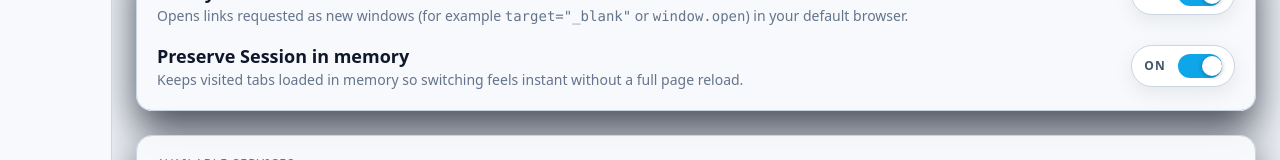
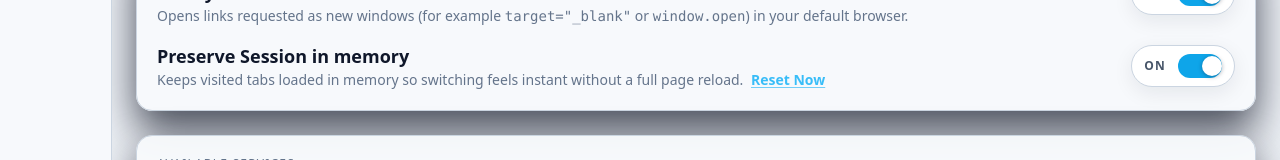
Before and after one commit to regularsteven/chappy, a Vue app: page / in a window 1280 px wide. Both pictures are taken after a click on the button "Configure". Shown: the part 224-384 px from the top of the page. Built offline with nearby package versions, Linux system fonts and the light colour scheme.

Commit message:
Keep provider sessions alive across Chappy tab and add reset link

```diff
--- a/src/renderer/App.vue
+++ b/src/renderer/App.vue
@@ -120,7 +120,7 @@
       </header>
 
       <section id="workspace-content" class="workspace-content relative flex flex-1 flex-col overflow-hidden">
-        <div v-if="activeTab.isChappy" id="chappy-tab-view" class="chappy-tab-view flex-1 overflow-y-auto p-6">
+        <div v-show="activeTab.isChappy" id="chappy-tab-view" class="chappy-tab-view flex-1 overflow-y-auto p-6">
           <div id="chappy-subtab-menu" class="mb-6 inline-flex rounded-2xl border border-slate-800 bg-slate-900/70 p-1">
             <button
               id="chappy-subtab-your-chappy"
@@ -286,6 +286,14 @@
                     <h2 class="text-lg font-semibold text-white">Preserve Session in memory</h2>
                     <p class="text-sm text-slate-400">
                       Keeps visited tabs loaded in memory so switching feels instant without a full page reload.
+                      <a
+                        v-if="preserveTabMemory"
+                        href="#"
+                        class="ml-1 font-semibold text-sky-400 underline decoration-sky-400/70 underline-offset-2 hover:text-sky-300"
+                        @click.prevent="resetPreservedSessionsNow"
+                      >
+                        Reset Now
+                      </a>
                     </p>
                   </div>
                   <label
@@ -426,14 +434,13 @@
           </div>
         </div>
 
-        <div v-else id="service-webview-panel" class="relative flex-1 overflow-hidden">
+        <div v-show="!activeTab.isChappy" id="service-webview-panel" class="relative flex-1 overflow-hidden">
           <template v-if="preserveTabMemory">
             <webview
-              v-for="tab in tabs"
+              v-for="tab in renderedPreservedTabs"
               id="service-webview"
-              :key="`preserved-webview-${tab.id}`"
+              :key="`preserved-webview-${tab.id}-${preserveSessionResetNonce}`"
               v-show="activeTabId === tab.id"
-              v-if="activeTabId === tab.id || isTabLoaded(tab.id)"
               :ref="(element) => setPreservedWebviewRef(tab.id, element)"
               :src="resolveLaunchUrl(tab)"
               :partition="resolveWebviewPartition(tab)"
@@ -488,6 +495,7 @@ const editingTab = ref(null);
 const singleWebviewRef = ref(null);
 const preservedWebviewRefs = new Map();
 const loadedTabIds = ref([]);
+const preserveSessionResetNonce = ref(0);
 const CONFIG_VERSION = 1;
 const defaultIcon = defaultIconUrl;
 const availableServices = serviceCatalog;
@@ -597,6 +605,14 @@ const setPreservedWebviewRef = (tabId, element) => {
     return;
   }
   preservedWebviewRefs.delete(tabId);
+};
+const resetPreservedSessionsNow = () => {
+  if (!preserveTabMemory.value) {
+    return;
+  }
+  preservedWebviewRefs.clear();
+  loadedTabIds.value = activeTabId.value === 'chappy' ? [] : [activeTabId.value];
+  preserveSessionResetNonce.value += 1;
 };
 
 const ensureUniqueTabId = (seed) => {
@@ -789,6 +805,9 @@ const resolveLaunchUrl = (tab) => {
 const activeTabLaunchUrl = computed(() => resolveLaunchUrl(activeTab.value));
 const launchModeLabel = (launchMode) =>
   launchMode === 'custom' ? 'Custom URL' : launchMode === 'preserve' ? 'Preserve Last URL' : 'Default URL';
+const renderedPreservedTabs = computed(() =>
+  tabs.value.filter((tab) => activeTabId.value === tab.id || isTabLoaded(tab.id))
+);
 
 const resolveWebviewPartition = (tab) => `persist:${tab?.partition || tab?.id || 'tab'}`;
 const activeTabWebviewPartition = computed(() => resolveWebviewPartition(activeTab.value));
```
